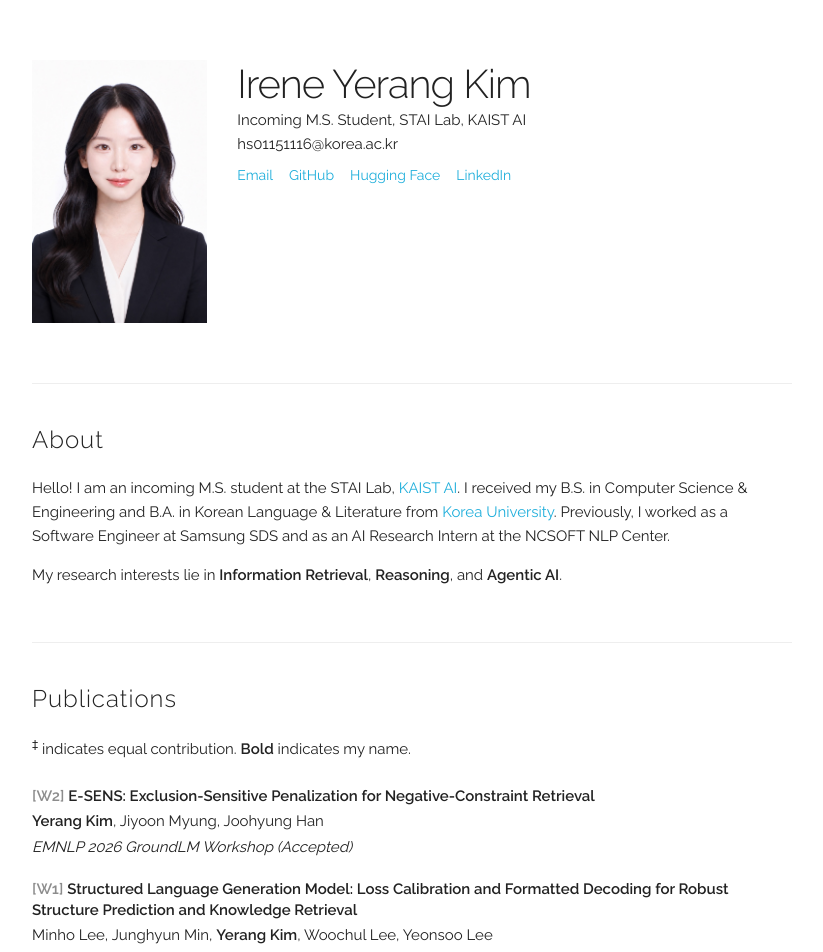
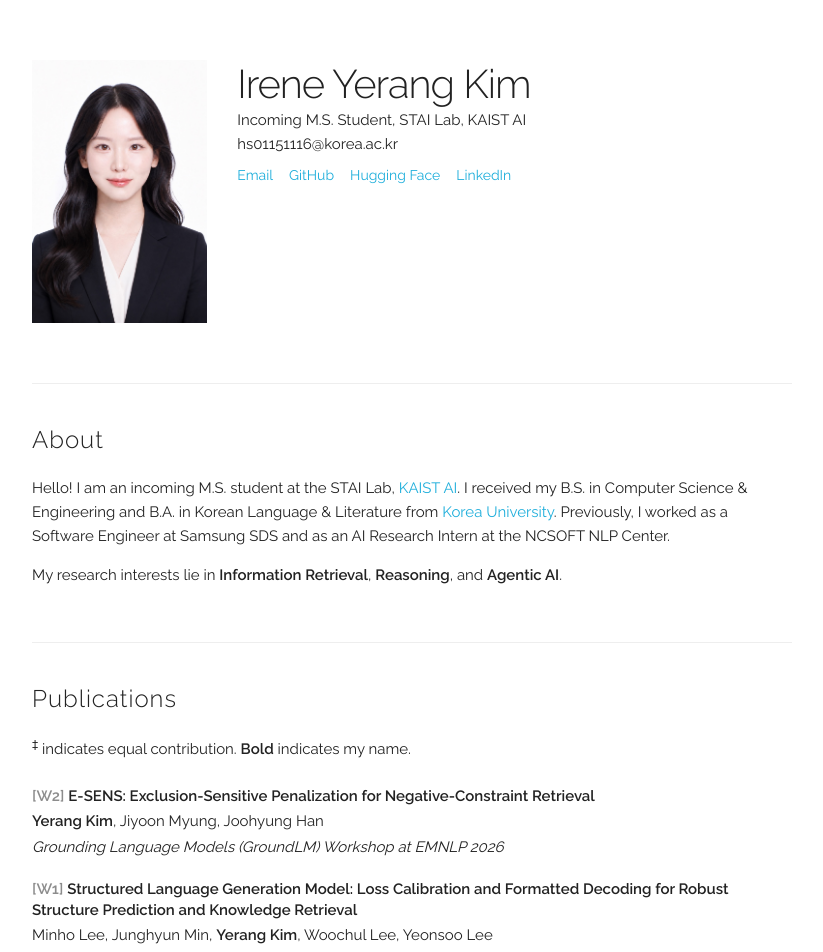
Before and after one commit to 01tilinfinity/01tilinfinity.github.io, a React (Vite) app: page / in a window 1280 px wide. Shown: the top 952 px of the page, without its empty margins (228-1051 px from the left). Built offline with nearby package versions, Linux system fonts and the light colour scheme.

Commit message:
Refine E-SENS workshop venue

```diff
--- a/src/App.jsx
+++ b/src/App.jsx
@@ -25,7 +25,7 @@ const publications = [
       "Jiyoon Myung",
       "Joohyung Han",
     ],
-    venue: "EMNLP 2026 GroundLM Workshop (Accepted)",
+    venue: "Grounding Language Models (GroundLM) Workshop at EMNLP 2026",
   },
   {
     tag: "W1",
```
